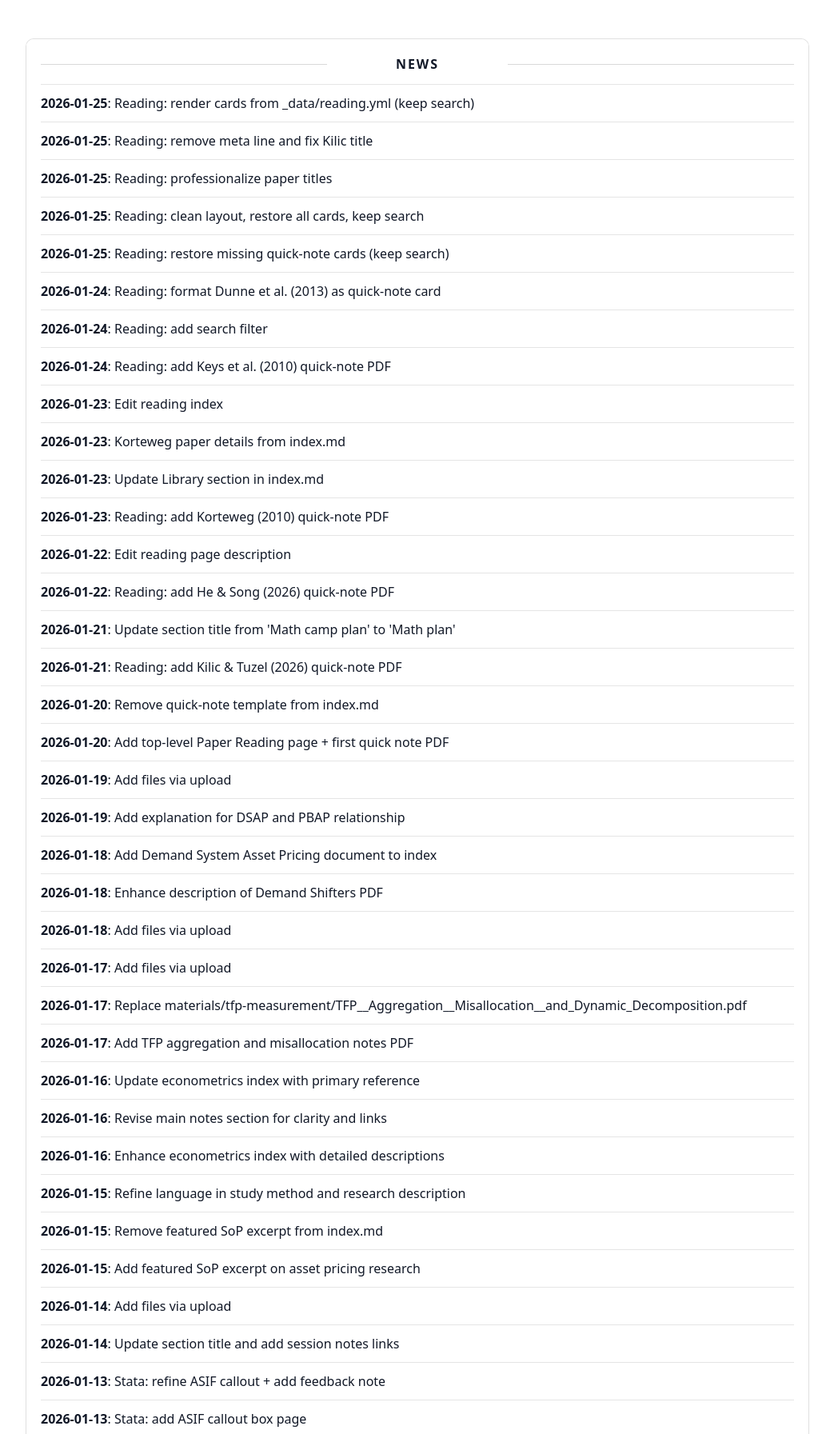
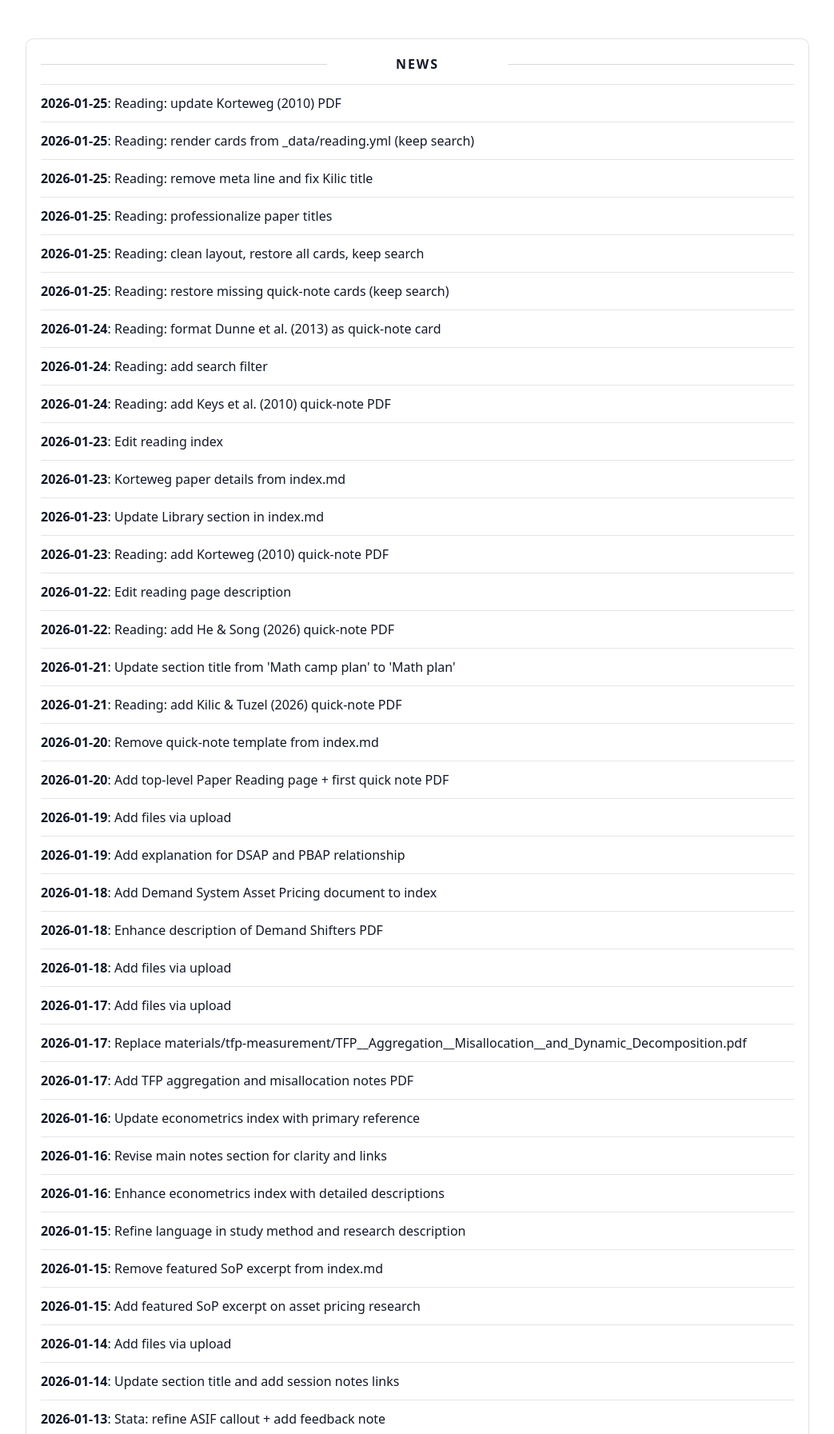
Before and after one commit to yaxinzn/study-archive, a Jekyll site: the page built from updates/index.md, in a window 1280 px wide, cut to the strip 476-2269 px from the top of the page. Shown: the whole strip at 80% size, without its empty margins (118-1161 px from the left). Built offline with Jekyll 4.4.1, drawn with Linux system fonts in a browser that asks for light colours; some of the changed text lies outside the part shown.

Commit message:
chore: update NEWS feed

```diff
--- a/_data/news.yml
+++ b/_data/news.yml
@@ -1,4 +1,7 @@
 # Auto-generated update history (sorted newest -> oldest). Do not edit manually.
+- ts: "1769337832"
+  date: "2026-01-25"
+  title: "Reading: update Korteweg (2010) PDF"
 - ts: "1769337520"
   date: "2026-01-25"
   title: "Reading: render cards from _data/reading.yml (keep search)"
```
